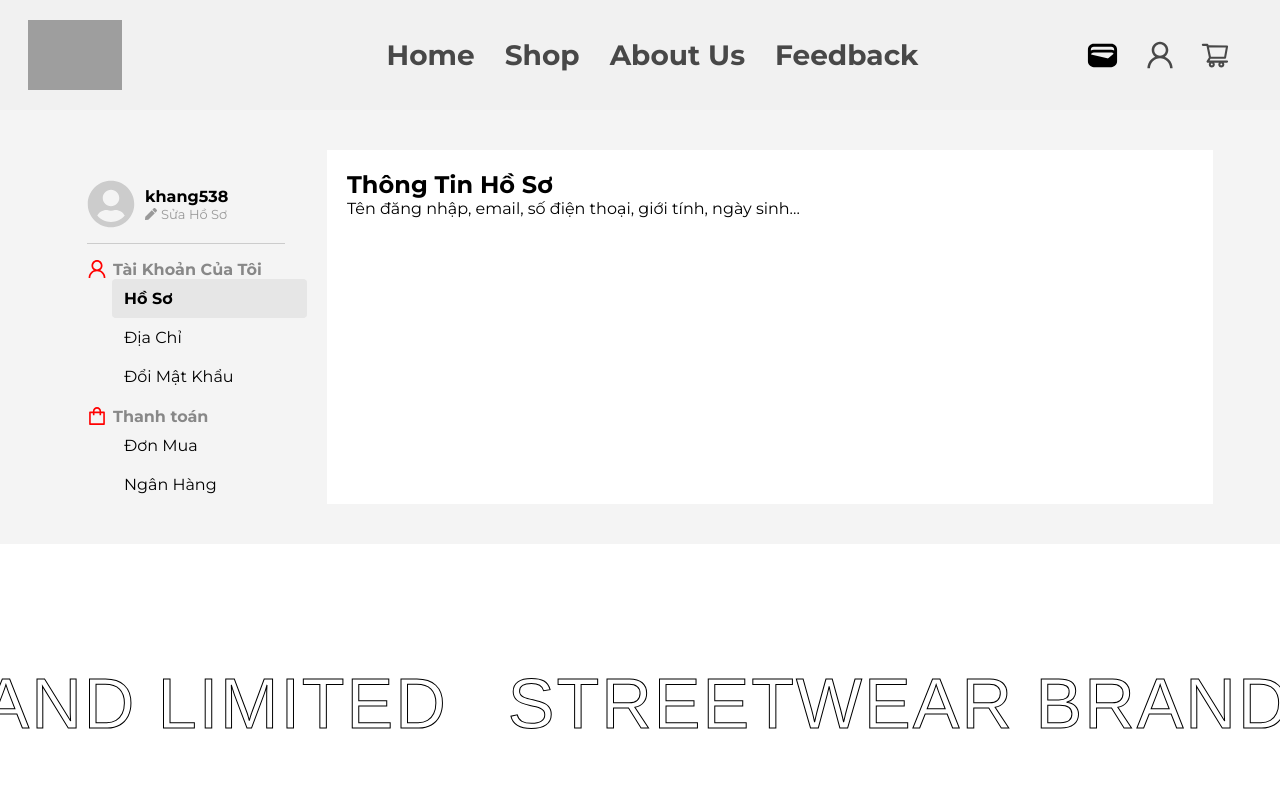
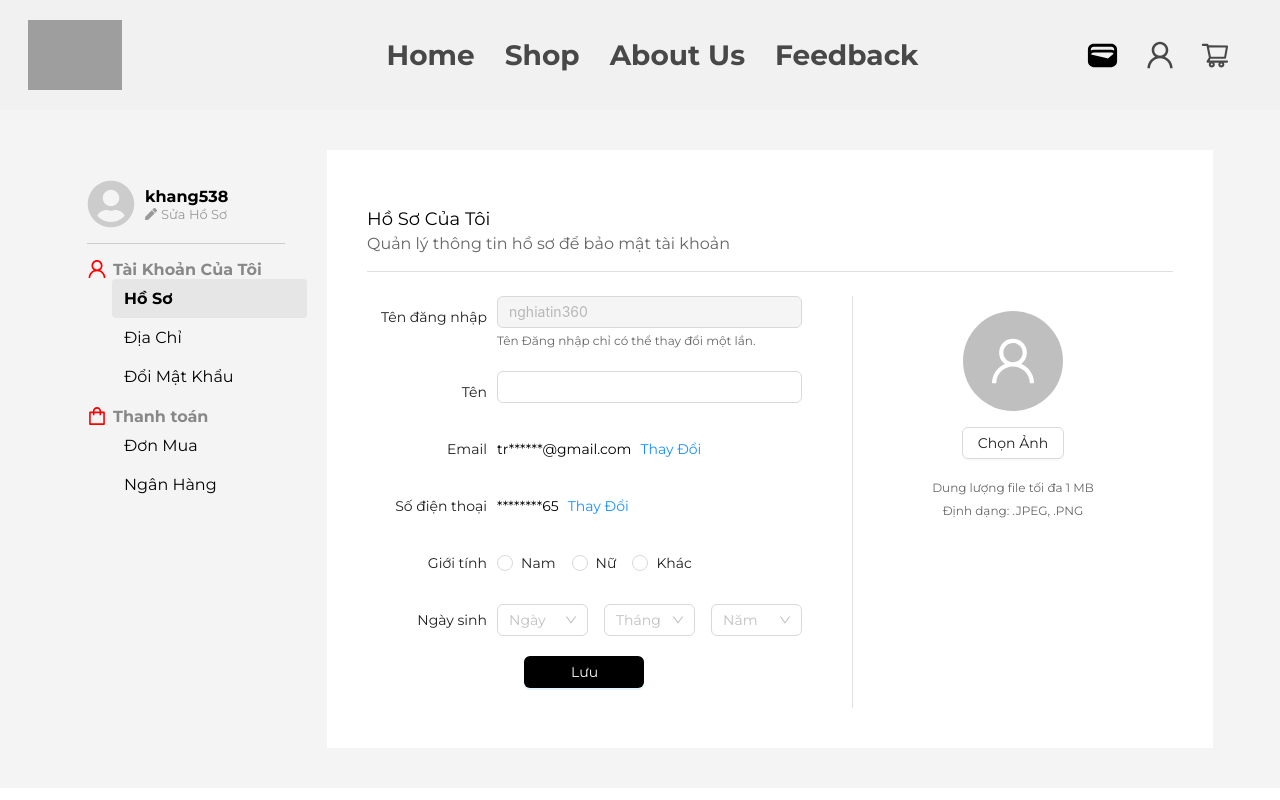
Before and after one commit to Tinem46/Tshirt-shop, a React (Vite) app: page /userLayout in a window 1280 px wide. Shown: the top 800 px of the page. Built offline with nearby package versions, Linux system fonts and the light colour scheme; grey boxes are pictures that could not be loaded.

Commit message:
features-UserProfile,Address

```diff
--- /dev/null
+++ b/src/components/userLayoutComponent/address/address.scss
@@ -0,0 +1,86 @@
+.address-container {
+  .address-header {
+    display: flex;
+    justify-content: space-between;
+    align-items: center;
+    margin-bottom: 20px;
+
+    h2 {
+      margin: 0;
+      font-size: 18px;
+      font-weight: 500;
+    }
+
+    .add-btn {
+      background-color: #000000;
+
+      &:hover {
+         background-color: #333333;
+      }
+    }
+  }
+
+  .address-list {
+    .address-item {
+      display: flex;
+      justify-content: space-between;
+      padding: 20px;
+      border: 1px solid #e8e8e8;
+      border-radius: 2px;
+      margin-bottom: 16px;
+
+      .address-info {
+        flex: 1;
+
+        .name-phone {
+          margin-bottom: 8px;
+
+          .name {
+            font-weight: 500;
+            margin-right: 12px;
+          }
+
+          .phone {
+            color: #666;
+          }
+        }
+
+        .address-detail {
+          p {
+            margin: 4px 0;
+            color: #666;
+          }
+        }
+
+        .default-tag {
+          display: inline-block;
+          padding: 2px 8px;
+          background-color: #000000;
+          color: white;
+          font-size: 12px;
+          border-radius: 2px;
+          margin-top: 8px;
+        }
+      }
+
+      .address-actions {
+        display: flex;
+        flex-direction: column;
+        justify-content: center;
+        min-width: 120px;
+        align-items: flex-start;
+        width: 140px;
+        .action-btn {
+          padding: 0;
+          height: auto;
+          margin: 4px 0;
+          text-align: right;
+
+          &.delete {
+            color: #ee4d2d;
+          }
+        }
+      }
+    }
+  }
+}
--- a/src/components/userLayoutComponent/address/index.jsx
+++ b/src/components/userLayoutComponent/address/index.jsx
@@ -1,11 +1,70 @@
 
-const Address=()=> {
+import React from 'react';
+import { Button } from 'antd';
+import { PlusOutlined } from '@ant-design/icons';
+import './address.scss';
+
+const Address = () => {
+  const addresses = [
+    {
+      id: 1,
+      name: 'Tín nghĩa',
+      phone: '(+84) 964 889 265',
+      address: '15/9 Hẻm 33 Nguyễn Xiển',
+      ward: 'Phường Long Thạnh Mỹ',
+      district: 'Thành Phố Thủ Đức',
+      city: 'TP. Hồ Chí Minh',
+      isDefault: true
+    },
+    {
+      id: 2,
+      name: 'Đoàn Tín Nghĩa',
+      phone: '(+84) 964 889 265',
+      address: 'Hẻm 86, Ấp 2',
+      ward: 'Xã An Phước',
+      district: 'Huyện Long Thành',
+      city: 'Đồng Nai',
+      isDefault: false
+    }
+  ];
+
   return (
-    <div>
-      <h2>Địa Chỉ</h2>
-      <p>Danh sách địa chỉ người nhận</p>
+    <div className="address-container">
+      <div className="address-header">
+        <h2>Địa chỉ của tôi</h2>
+        <Button type="primary" icon={<PlusOutlined />} className="add-btn">
+          Thêm địa chỉ mới
+        </Button>
+      </div>
+
+      <div className="address-list">
+        {addresses.map(address => (
+          <div key={address.id} className="address-item">
+            <div className="address-info">
+              <div className="name-phone">
+                <span className="name">{address.name}</span>
+                <span className="phone">{address.phone}</span>
+              </div>
+              <div className="address-detail">
+                <p>{address.address}</p>
+                <p>{address.ward}, {address.district}, {address.city}</p>
+              </div>
+              {address.isDefault && <span className="default-tag">Mặc định</span>}
+            </div>
+            <div className="address-actions">
+              <Button type="link" className="action-btn">Cập nhật</Button>
+              {!address.isDefault && (
+                <>
+                  <Button type="link" className="action-btn">Thiết lập mặc định</Button>
+                  <Button type="link" className="action-btn delete">Xóa</Button>
+                </>
+              )}
+            </div>
+          </div>
+        ))}
+      </div>
     </div>
   );
-}
+};
 
 export default Address;
--- a/src/components/userLayoutComponent/profile/index.jsx
+++ b/src/components/userLayoutComponent/profile/index.jsx
@@ -1,11 +1,90 @@
 
-const Profile=()=> {
+import { UserOutlined } from '@ant-design/icons';
+import { Avatar, Button, Form, Input, Radio, Select } from 'antd';
+import './profile.scss';
+
+const Profile = () => {
   return (
-    <div>
-      <h2>Thông Tin Hồ Sơ</h2>
-      <p>Tên đăng nhập, email, số điện thoại, giới tính, ngày sinh...</p>
+    <div className="profile-container">
+      <div className="profile-header">
+        <h2>Hồ Sơ Của Tôi</h2>
+        <p>Quản lý thông tin hồ sơ để bảo mật tài khoản</p>
+      </div>
+
+
+      <div className="profile-content">
+        <Form  className="profile-form">
+          <div className="form-main">
+            <Form.Item label="Tên đăng nhập">
+              <Input value="nghiatin360" disabled />
+              <div className="note-text">Tên Đăng nhập chỉ có thể thay đổi một lần.</div>
+            </Form.Item>
+
+            <Form.Item label="Tên">
+              <Input />
+            </Form.Item>
+
+            <Form.Item label="Email" className="change-group">
+             <div className="display-row">
+                <span className="masked-text">tr******@gmail.com</span>
+                <Button type="link" className="change-btn">Thay Đổi</Button>
+              </div>
+            </Form.Item>
+
+            <Form.Item label="Số điện thoại" className="change-group">
+              <div className="display-row">
+                <span className="masked-text">********65</span>
+                <Button type="link" className="change-btn">Thay Đổi</Button>
+              </div>
+            </Form.Item>
+
+
+            <Form.Item label="Giới tính" className="gender-group">
+              <Radio.Group>
+                <Radio value="male">Nam</Radio>
+                <Radio value="female">Nữ</Radio>
+                <Radio value="other">Khác</Radio>
+              </Radio.Group>
+            </Form.Item>
+
+            <Form.Item label="Ngày sinh" className="birthday-group">
+              <div className="select-group">
+                <Select placeholder="Ngày">
+                  {Array.from({ length: 31 }, (_, i) => (
+                    <Select.Option key={i + 1} value={i + 1}>{i + 1}</Select.Option>
+                  ))}
+                </Select>
+                <Select placeholder="Tháng">
+                  {Array.from({ length: 12 }, (_, i) => (
+                    <Select.Option key={i + 1} value={i + 1}>{i + 1}</Select.Option>
+                  ))}
+                </Select>
+                <Select placeholder="Năm">
+                  {Array.from({ length: 100 }, (_, i) => {
+                    const year = new Date().getFullYear() - i;
+                    return <Select.Option key={year} value={year}>{year}</Select.Option>;
+                  })}
+                </Select>
+              </div>
+            </Form.Item>
+
+            <Form.Item>
+              <Button type="primary" className="save-btn">Lưu</Button>
+            </Form.Item>
+          </div>
+
+          <div className="avatar-section">
+            <Avatar size={100} icon={<UserOutlined />} />
+            <Button type="default" className="select-img-btn">Chọn Ảnh</Button>
+            <div className="avatar-hint">
+              <p>Dung lượng file tối đa 1 MB</p>
+              <p>Định dạng: .JPEG, .PNG</p>
+            </div>
+          </div>
+        </Form>
+      </div>
     </div>
   );
-}
+};
 
 export default Profile;
--- /dev/null
+++ b/src/components/userLayoutComponent/profile/profile.scss
@@ -0,0 +1,145 @@
+.profile-container {
+  background: #fff;
+  padding: 20px;
+  border-radius: 4px;
+  max-width: 1000px;
+  margin: 0 auto;
+
+  .profile-header {
+    margin-bottom: 24px;
+    border-bottom: 1px solid #e0e0e0;
+    padding: 18px 18px 18px 0px;
+
+    h2 {
+      margin: 0;
+      font-size: 18px;
+      font-weight: 500;
+    }
+
+    p {
+      color: #666;
+      margin: 4px 0 0;
+    }
+  }
+
+  .profile-form {
+    display: flex;
+
+    .form-main {
+      flex: 6;
+      padding-right: 50px ;
+      .ant-form-item {
+        margin-bottom: 20px;
+
+        .ant-form-item-label {
+          width: 120px;
+          color: #333;
+          font-size: 14px;
+          padding-top: 5px;
+          margin-right: 10px;
+          label {
+            &::after {
+              display: none;
+            }
+          }
+        }
+
+        .ant-form-item-control {
+          flex: 1;
+        }
+
+        &.change-group {
+          .ant-input {
+            margin-bottom: 4px;
+          }
+
+          .change-btn {
+            padding: 0;
+            height: auto;
+            color: #1890ff;
+          }
+        }
+
+        .note-text {
+          color: #666;
+          font-size: 12px;
+          margin-top: 4px;
+        }
+        &.gender-group .ant-radio-wrapper {
+          margin-top: 10px;
+          }
+        &.birthday-group {
+          .select-group {
+            display: flex;
+            gap: 16px;
+            margin-top: 5px;
+            .ant-select {
+              flex: 1;
+            }
+          }
+        }
+
+        .save-btn {
+          display: flex;
+          background-color: #000000;
+
+          margin: 0 auto;
+          width: 120px;
+          &:hover {
+             background-color: #333333;
+          }
+        }
+      }
+    }
+
+    .avatar-section {
+      display: flex;
+      flex-direction: column;
+      align-items: center;
+      width: 300px;
+      text-align: center;
+      padding-top: 24px;
+      flex: 4;
+      border-left: 1px solid #e0e0e0;
+      padding: 15px;
+      .ant-avatar {
+        margin-bottom: 16px;
+        width: 100px;
+        height: 100px;
+      }
+
+      .select-img-btn {
+        margin-bottom: 16px;
+      }
+
+      .avatar-hint {
+        color: #666;
+        font-size: 12px;
+
+        p {
+          margin: 4px 0;
+        }
+      }
+    }
+  }
+}
+
+.change-group {
+  .display-row {
+    display: flex;
+    align-items: center;
+    gap: 8px;
+    margin-top: 10px;
+    .masked-text {
+      color: #000;
+      font-size: 14px;
+    }
+
+    .change-btn {
+      padding: 0;
+      height: auto;
+      font-size: 14px;
+      color: #1890ff;
+    }
+  }
+}
```
